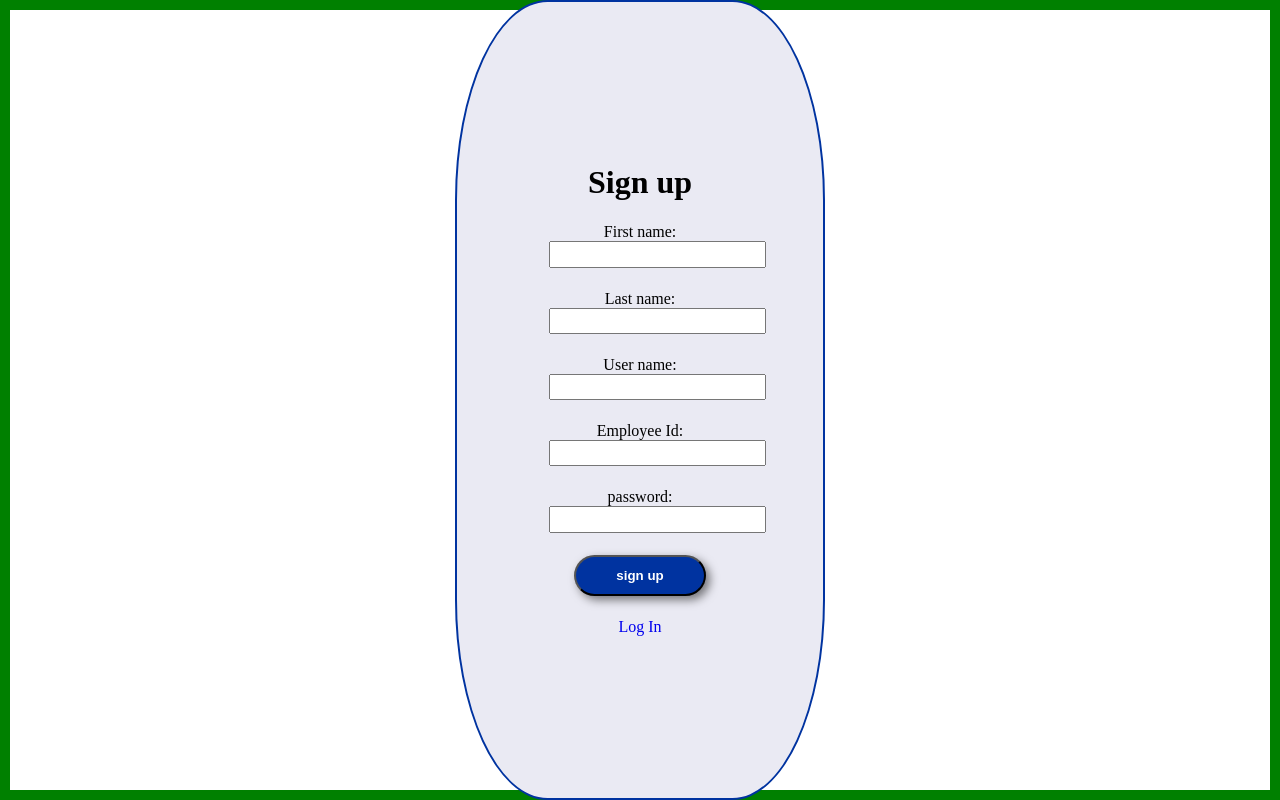
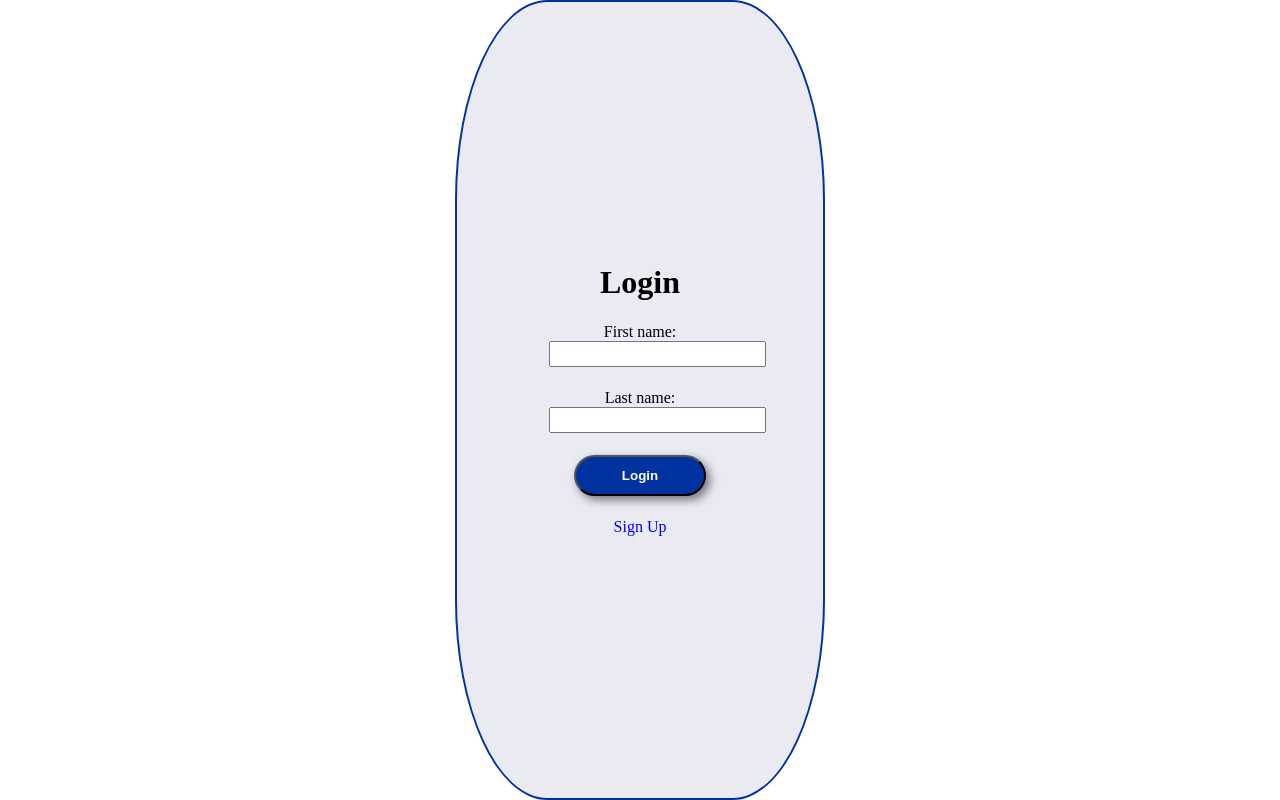
Before and after one commit to dselmer/i5-field-status, an Angular app: page / in a window 1280 px wide. Built offline with nearby package versions, Linux system fonts and the light colour scheme.

Commit message:
routing set up

```diff
--- a/src/app/app-routing.module.ts
+++ b/src/app/app-routing.module.ts
@@ -1,7 +1,18 @@
 import { NgModule } from '@angular/core';
 import { RouterModule, Routes } from '@angular/router';
+import { LoginComponent } from './login/login.component';
+import { SignupComponent } from './signup/signup.component';
 
-const routes: Routes = [];
+const routes: Routes = [
+  {
+    path:'signup',
+    component:SignupComponent
+  },
+  {
+    path:'',
+    component:LoginComponent
+  }
+];
 
 @NgModule({
   imports: [RouterModule.forRoot(routes)],
--- a/src/app/app.component.html
+++ b/src/app/app.component.html
@@ -1,2 +1,2 @@
 
- <app-signup></app-signup>
+<router-outlet></router-outlet>
--- a/src/app/app.module.ts
+++ b/src/app/app.module.ts
@@ -1,5 +1,6 @@
 import { NgModule } from '@angular/core';
 import { BrowserModule } from '@angular/platform-browser';
+
 
 import { AppRoutingModule } from './app-routing.module';
 import { AppComponent } from './app.component';
@@ -17,6 +18,7 @@ import { SignupComponent } from './signup/signup.component';
   imports: [
     BrowserModule,
     AppRoutingModule
+
   ],
   providers: [],
   bootstrap: [AppComponent]
--- a/src/app/login/login.component.html
+++ b/src/app/login/login.component.html
@@ -15,6 +15,6 @@
     <input type="submit" id="submit-btn" name="submit" value="Login" >
   </div>
   <div>
-    <a href="#" >Sign Up</a>
+    <a routerLink="/signup" >Sign Up</a>
   </div>
 </form>
--- a/src/app/login/log.html
+++ b/src/app/login/login.html
@@ -15,6 +15,6 @@
       <input type="submit" id="submit-btn" name="submit" value="Login" >
     </div>
     <div>
-      <a href="#" >Sign Up</a>
+      <a  >Sign Up</a>
     </div>
   </form>
--- a/src/app/signup/signup.component.html
+++ b/src/app/signup/signup.component.html
@@ -16,8 +16,8 @@
     <input type="text" id="Uname" name="username" /><br />
   </div>
   <div>
-    <label for="eid">Employee Id:</label><br />
-    <input type="text" id="e-id" name="eid" /><br />
+    <label for="uemail">United Email:</label><br />
+    <input type="text" id="u-email" name="uemail" /><br />
   </div>
   <div>
     <label for="password">password:</label><br />
@@ -27,6 +27,6 @@
     <input type="submit" id="submit-btn" name="submit" value="sign up" />
   </div>
   <div>
-    <a href="#">Log In</a>
+    <a routerLink="/">Log In</a>
   </div>
 </form>
--- a/src/styles.css
+++ b/src/styles.css
@@ -6,7 +6,6 @@
 
 body{
     height: 100vh;
-    display: flex;
-    border: 10px solid green;
+
 
 };
```
